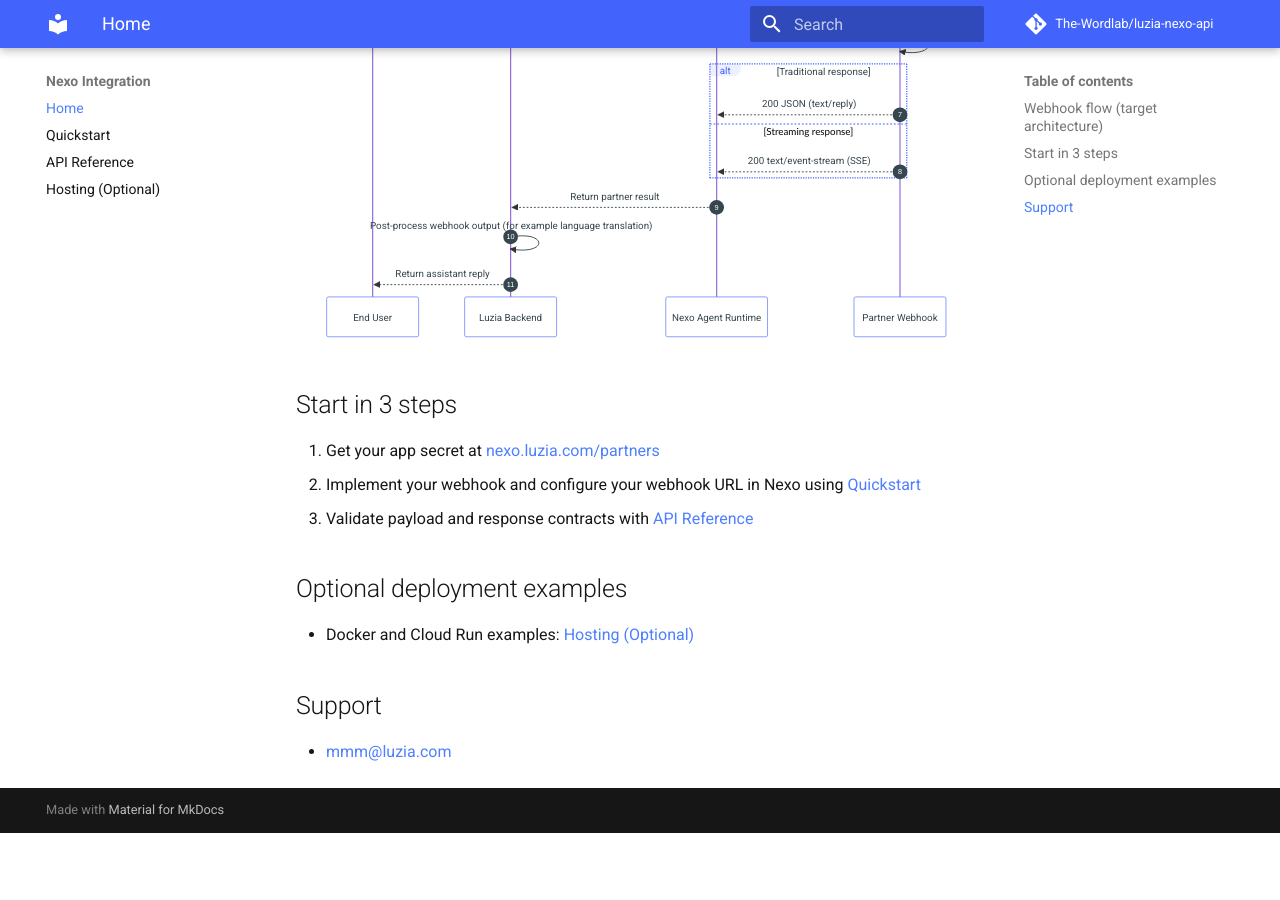
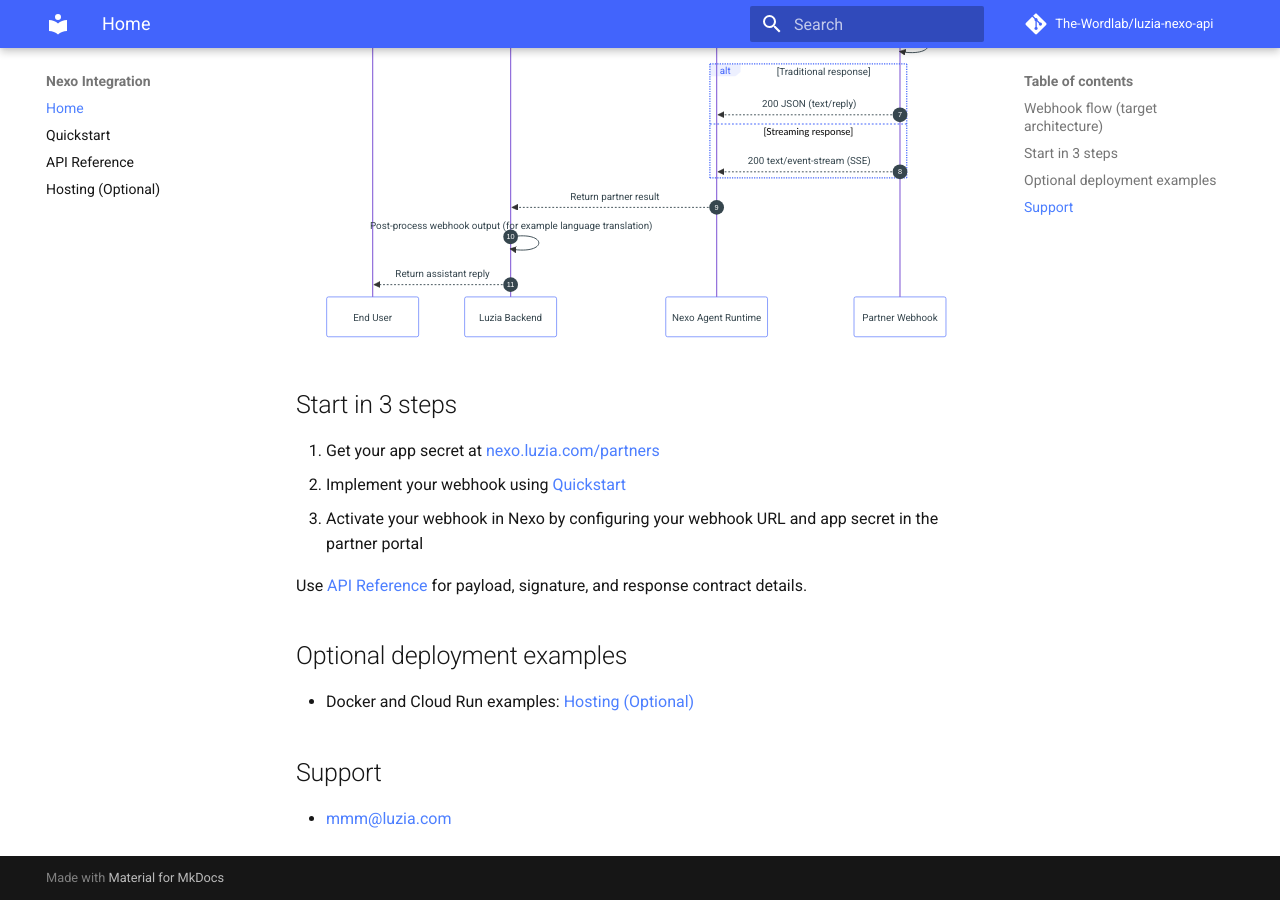
Before and after one commit to The-Wordlab/luzia-nexo-api, an MkDocs documentation site: the page built from docs/index.md, in a window 1280 px wide and 900 px high, scrolled down 609 px. Built offline with MkDocs 1.6.1 and Material for MkDocs 9.7.7, drawn with Linux system fonts in a browser that asks for light colours; comment, search, counter and statistics services are not loaded; before the commit the page ends 1442 px from its top, so only the background shows below that.

Commit message:
docs: align onboarding to 3 explicit steps with activation

```diff
--- a/docs/index.md
+++ b/docs/index.md
@@ -33,8 +33,10 @@
 ## Start in 3 steps
 
 1. Get your app secret at [nexo.luzia.com/partners](https://nexo.luzia.com/partners)
-2. Implement your webhook and configure your webhook URL in Nexo using [Quickstart](quickstart.md)
-3. Validate payload and response contracts with [API Reference](partner-api-reference.md)
+2. Implement your webhook using [Quickstart](quickstart.md)
+3. Activate your webhook in Nexo by configuring your webhook URL and app secret in the partner portal
+
+Use [API Reference](partner-api-reference.md) for payload, signature, and response contract details.
 
 ## Optional deployment examples
 
```
Also changed, not shown: README.md (+3 -3 lines).
